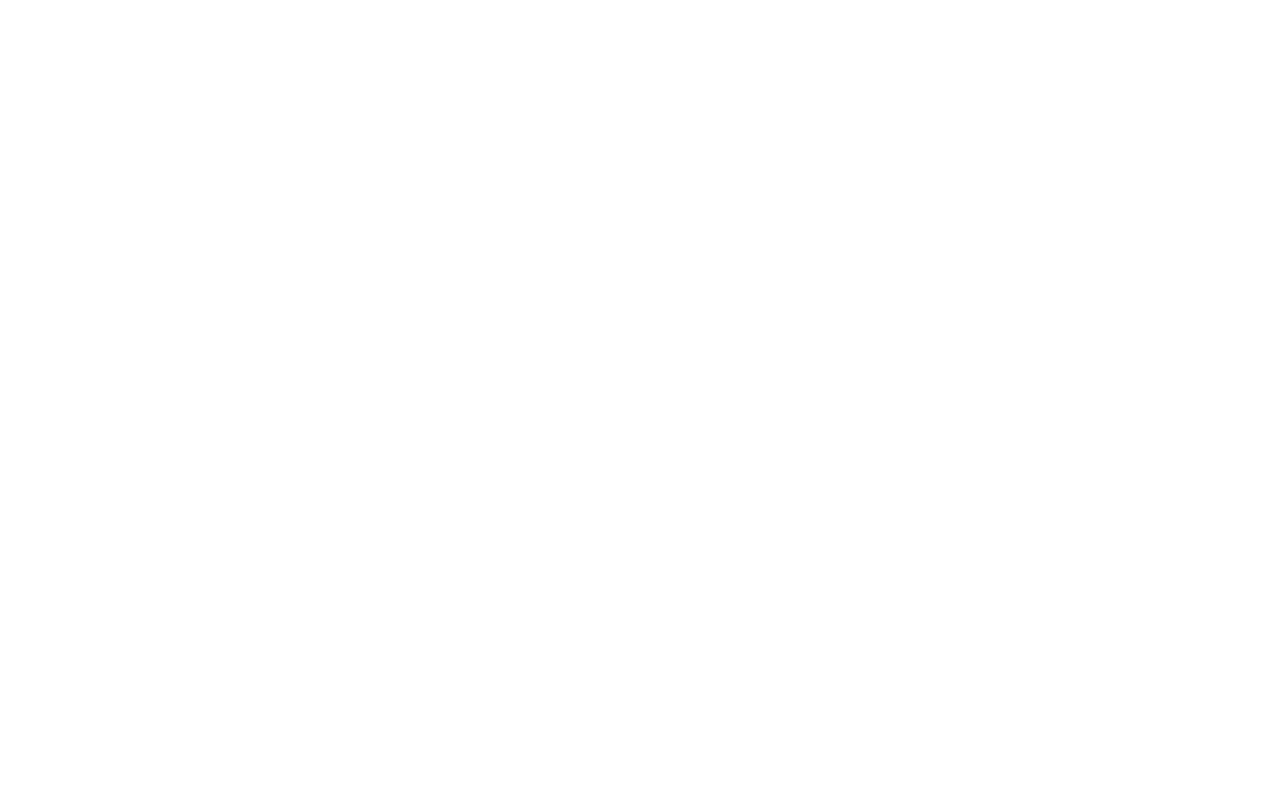
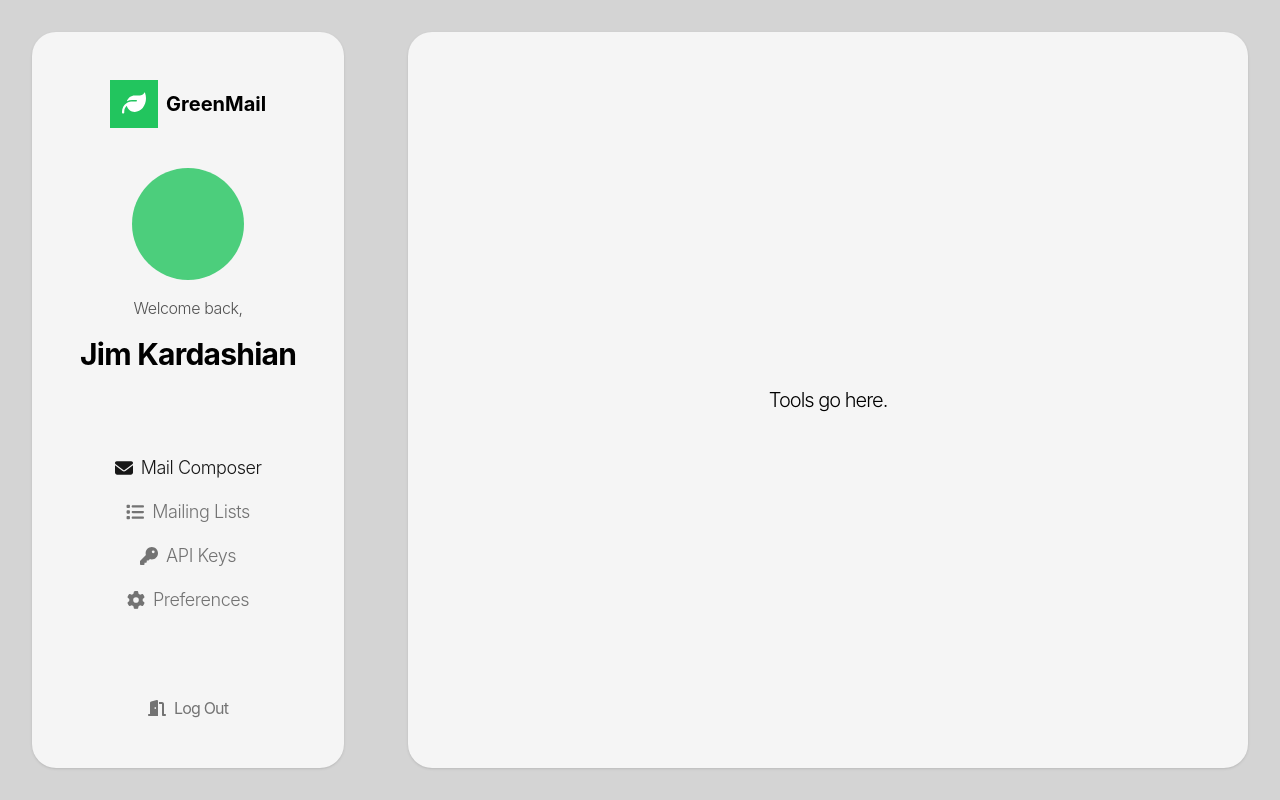
Before and after one commit to mazadegan/carbon_frontend, a React (Create React App) app: page /dashboard in a window 1280 px wide. Before the commit this address had no page. Built offline with nearby package versions, Linux system fonts and the light colour scheme.

Commit message:
started working on dashboard

```diff
--- a/src/App.jsx
+++ b/src/App.jsx
@@ -8,6 +8,7 @@
 import Landing from './routes/Landing';
 import Login from './routes/Login';
 import SignUp from './routes/SignUp';
+import DashBoard from './routes/Dashboard';
 
 function App() {
   return (
@@ -16,6 +17,7 @@
         <Route exact path='/' element={<Landing />}></Route>
         <Route exact path='/login' element={<Login />}></Route>
         <Route exact path='/signup' element={<SignUp />}></Route>
+        <Route exact path='/dashboard' element={<DashBoard />}></Route>
       </Routes>
 
     </Router>
--- a/src/routes/Dashboard.jsx
+++ b/src/routes/Dashboard.jsx
@@ -1,11 +1,64 @@
 import { Component } from "react";
+import { FontAwesomeIcon } from "@fortawesome/react-fontawesome";
+import { faEnvelope, faLeaf, faList, faKey, faDoorOpen, faCog } from "@fortawesome/free-solid-svg-icons";
 
 class DashBoard extends Component {
     state = {}
     render() {
         return (
-            <div>
+            <div className="flex w-full h-screen bg-neutral-300">
+                <div className="flex h-full p-8">
+                    <div className="flex flex-col justify-between w-full h-full bg-neutral-100 shadow rounded-3xl p-12">
+                        <div className="flex flex-col items-center justify-center w-full space-y-10">
 
+                            <span className='flex items-center space-x-2 cursor-pointer'>
+                                <span className='flex justify-center items-center h-12 w-12 bg-green-500'>
+                                    <span className='text-white text-2xl'>
+                                        <FontAwesomeIcon icon={faLeaf}></FontAwesomeIcon>
+                                    </span>
+                                </span>
+                                <span className='text-xl font-bold'>GreenMail</span>
+                            </span>
+                            <div className="flex flex-col items-center space-y-4 w-full">
+                                <span className="flex justify-center items-center text-center font-light text-white w-28 h-28 bg-opacity-80 bg-green-500 rounded-full"></span>
+                                <span className="text-neutral-600 font-light tracking-tight">Welcome back,</span>
+                                <span className="text-3xl font-bold tracking-tight">Jim Kardashian</span>
+                            </div>
+
+                        </div>
+
+                        <div className="flex flex-col items-center justify-center w-full space-y-4 text-lg font-light h-full">
+                            <span className="flex items-center space-x-2 text-neutral-900 hover:text-neutral-900 cursor-pointer tracking-tight">
+                                <FontAwesomeIcon icon={faEnvelope} className='text-lg'></FontAwesomeIcon>
+                                <span>Mail Composer</span>
+                            </span>
+                            <span className="flex items-center space-x-2 text-neutral-500 hover:text-neutral-900 cursor-pointer tracking-tight">
+                                <FontAwesomeIcon icon={faList} className='text-lg'></FontAwesomeIcon>
+                                <span>Mailing Lists</span>
+                            </span>
+                            <span className="flex items-center space-x-2 text-neutral-500 hover:text-neutral-900 cursor-pointer tracking-tight">
+                                <FontAwesomeIcon icon={faKey} className='text-lg'></FontAwesomeIcon>
+                                <span>API Keys</span>
+                            </span>
+                            <span className="flex items-center space-x-2 text-neutral-500 hover:text-neutral-900 cursor-pointer tracking-tight">
+                                <FontAwesomeIcon icon={faCog} className='text-lg'></FontAwesomeIcon>
+                                <span>Preferences</span>
+                            </span>
+                        </div>
+
+                        <div className="flex w-full justify-center">
+                            <span className="flex w-full justify-center items-center space-x-2 text-neutral-500 hover:text-neutral-900 cursor-pointer tracking-tighter">
+                                <FontAwesomeIcon icon={faDoorOpen} ></FontAwesomeIcon>
+                                <span>Log Out</span>
+                            </span>
+                        </div>
+                    </div>
+                </div>
+                <div className="flex flex-grow h-full p-8">
+                    <div className="flex w-full h-full justify-center items-center bg-neutral-100 rounded-3xl shadow">
+                        <span className="text-xl font-light tracking-tighter">Tools go here.</span>
+                    </div>
+                </div>
             </div>
         );
     }
```
